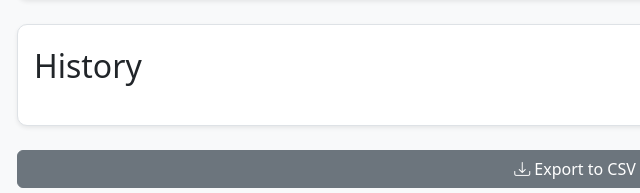
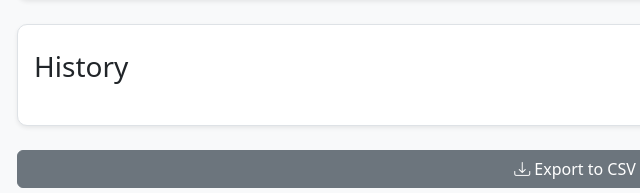
Before and after one commit to majdinagi9/smart-budget, a website: page index.html in a window 1280 px wide. Shown: the part 1122-1315 px from the top of the page, 65-705 px from the left. Drawn offline with nearby package versions, Linux system fonts and the light colour scheme.

Commit message:
Update index.html

```diff
--- a/index.html
+++ b/index.html
@@ -547,7 +547,7 @@
         <div class="card shadow-sm mb-4">
             <div class="card-body">
                 <div class="d-flex justify-content-between align-items-center mb-3">
-                    <h2 class="mb-0">History </h2>
+                    <h3 class="mb-0">History </h3>
                     <div class="d-flex gap-2 align-items-center">
                         <select id="category-filter" class="form-select form-select-sm">
                             <option value="">All Categories</option>
```
